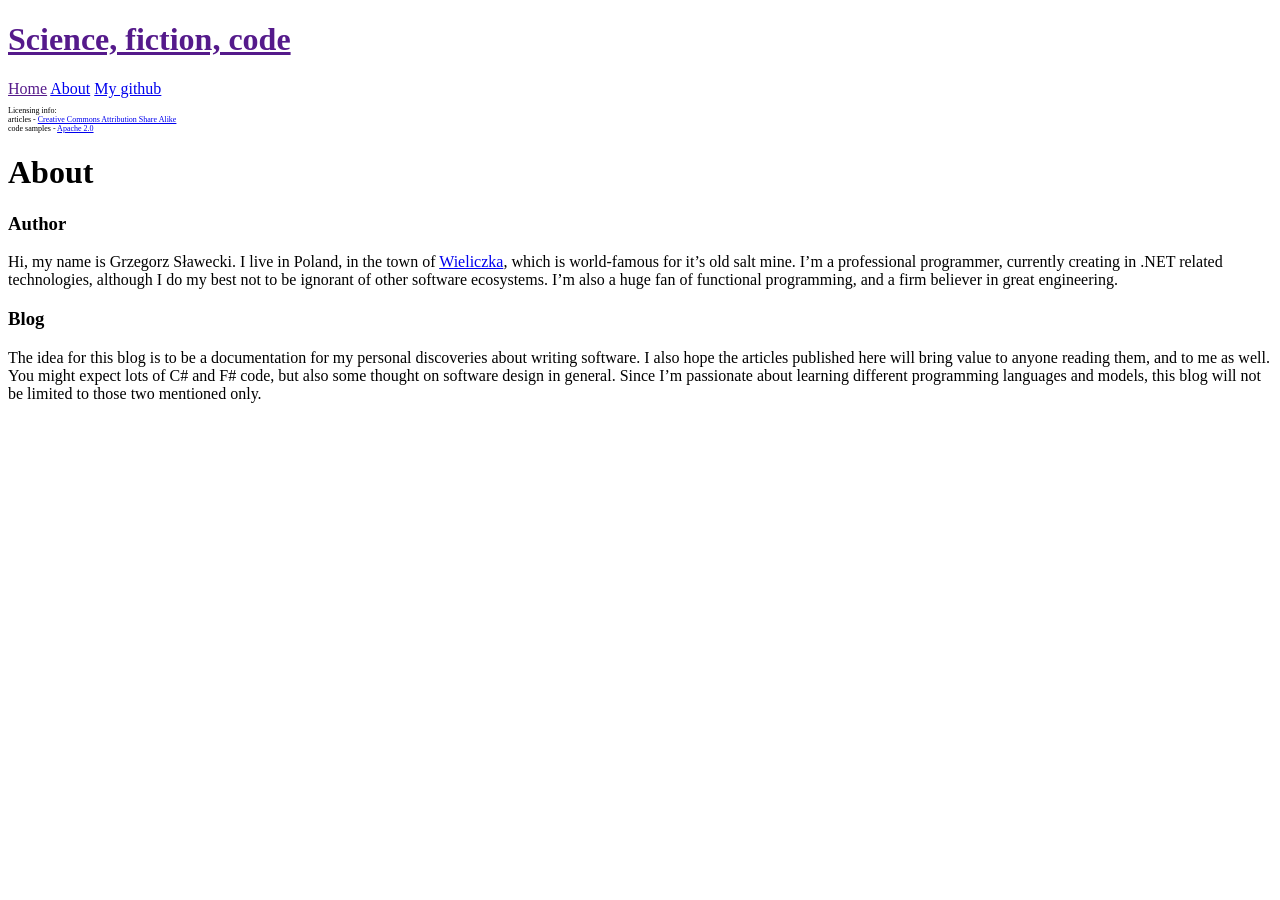
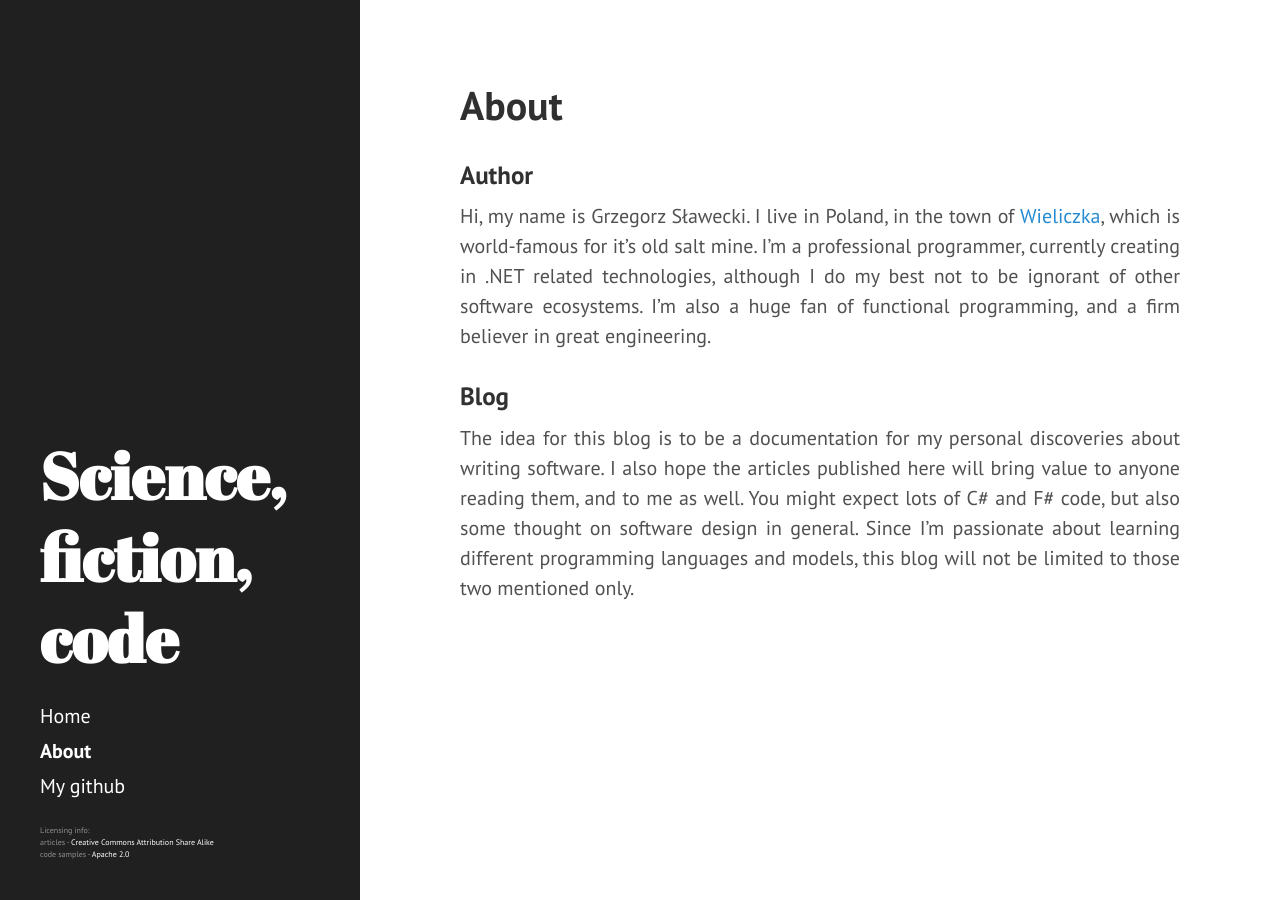
Before and after one commit to blainne/blainne.github.io, a Jekyll site: the page built from about.md, in a window 1280 px wide. Built offline with Jekyll 4.4.1, drawn with Linux system fonts in a browser that asks for light colours.

Commit message:
fixing baseurl #2

```diff
--- a/_includes/head.html
+++ b/_includes/head.html
@@ -15,9 +15,9 @@
   </title>
 
   <!-- CSS -->
-  <link rel="stylesheet" href="{{ site.baseurl }}public/css/poole.css">
-  <link rel="stylesheet" href="{{ site.baseurl }}public/css/syntax.css">
-  <link rel="stylesheet" href="{{ site.baseurl }}public/css/hyde.css">
+  <link rel="stylesheet" href="/{{ site.baseurl }}public/css/poole.css">
+  <link rel="stylesheet" href="/{{ site.baseurl }}public/css/syntax.css">
+  <link rel="stylesheet" href="/{{ site.baseurl }}public/css/hyde.css">
   <link rel="stylesheet" href="http://fonts.googleapis.com/css?family=PT+Sans:400,400italic,700|Abril+Fatface">
 
   <!-- Icons -->
```
